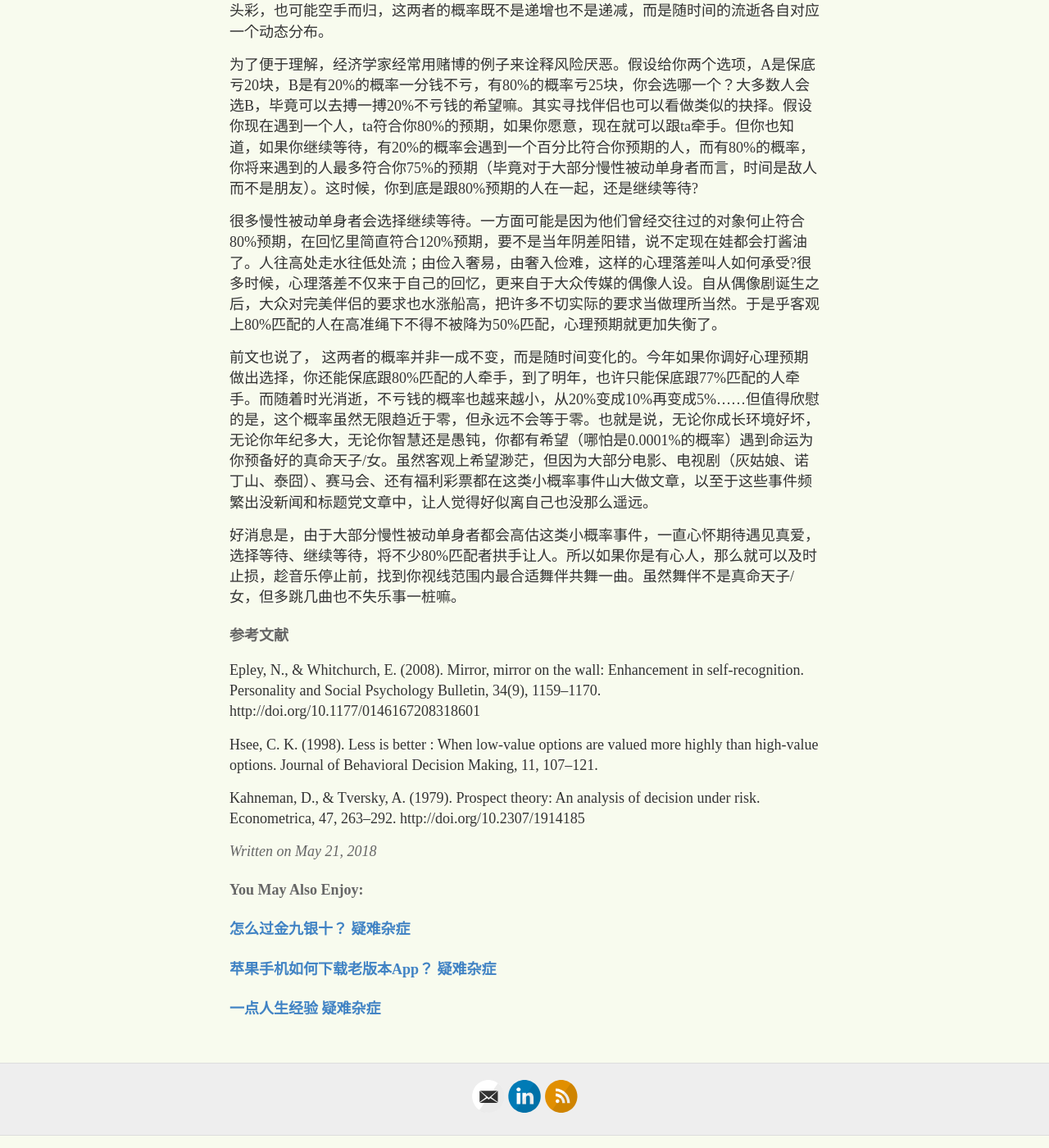
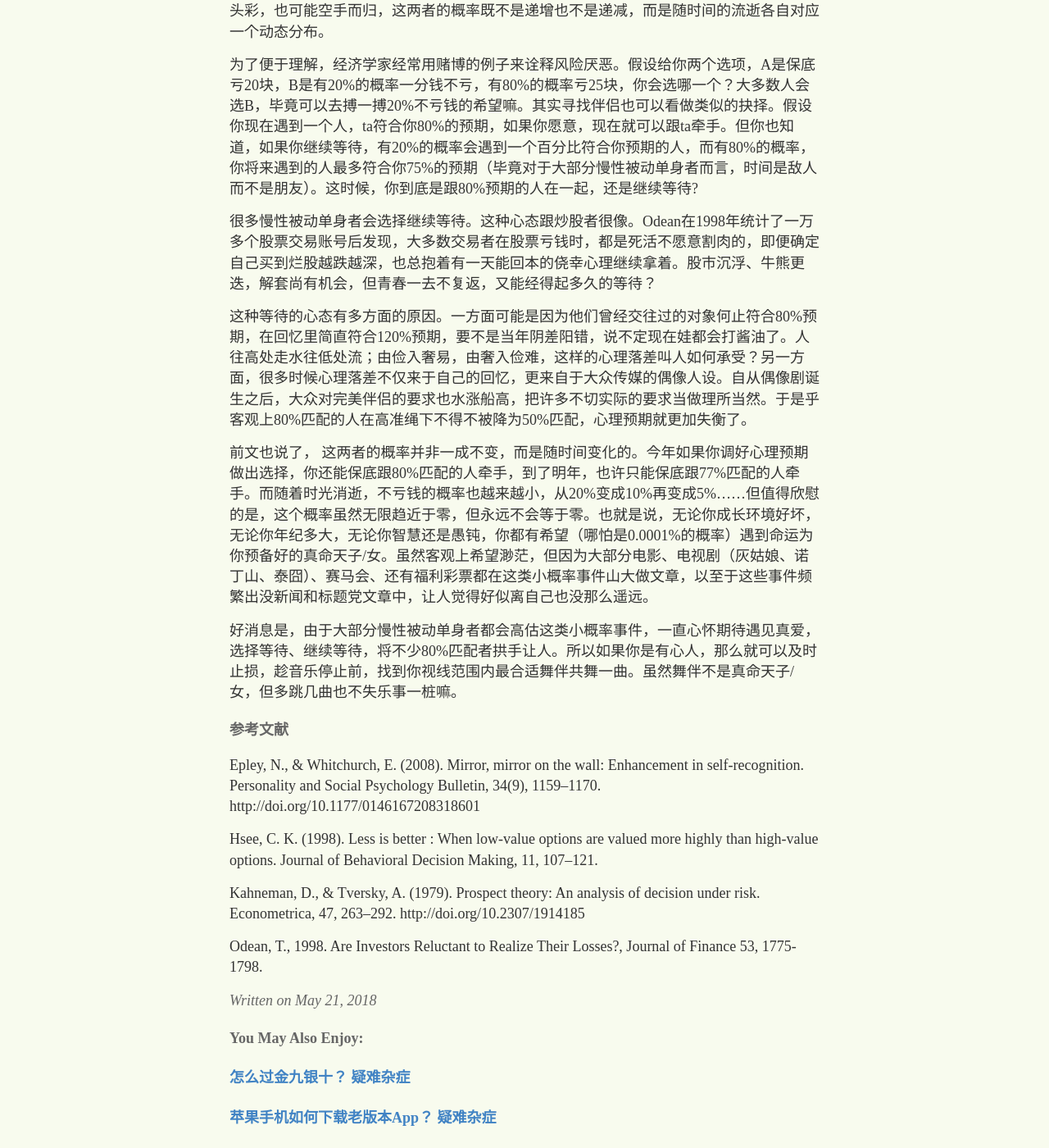
Before and after one commit to yihanxu/yihanxu.github.io, a Jekyll site: the page built from _posts/2018-5-21-chronic-single-stop-loss-limit.md, in a window 1280 px wide and 1400 px high, scrolled down 2543 px. Shown: the whole window at 82% size. Built offline with Jekyll 4.4.1, drawn with Linux system fonts in a browser that asks for light colours; comment, search, counter and statistics services are not loaded.

Commit message:
update reference

```diff
--- a/_posts/2018-5-21-chronic-single-stop-loss-limit.md
+++ b/_posts/2018-5-21-chronic-single-stop-loss-limit.md
@@ -40,7 +40,9 @@ Hsee在1998年做过一个有趣的实验。他拿着一张冰激凌的图片问
 
 为了便于理解，经济学家经常用赌博的例子来诠释风险厌恶。假设给你两个选项，A是保底亏20块，B是有20%的概率一分钱不亏，有80%的概率亏25块，你会选哪一个？大多数人会选B，毕竟可以去搏一搏20%不亏钱的希望嘛。其实寻找伴侣也可以看做类似的抉择。假设你现在遇到一个人，ta符合你80%的预期，如果你愿意，现在就可以跟ta牵手。但你也知道，如果你继续等待，有20%的概率会遇到一个百分比符合你预期的人，而有80%的概率，你将来遇到的人最多符合你75%的预期（毕竟对于大部分慢性被动单身者而言，时间是敌人而不是朋友）。这时候，你到底是跟80%预期的人在一起，还是继续等待?
 
-很多慢性被动单身者会选择继续等待。一方面可能是因为他们曾经交往过的对象何止符合80%预期，在回忆里简直符合120%预期，要不是当年阴差阳错，说不定现在娃都会打酱油了。人往高处走水往低处流；由俭入奢易，由奢入俭难，这样的心理落差叫人如何承受?很多时候，心理落差不仅来于自己的回忆，更来自于大众传媒的偶像人设。自从偶像剧诞生之后，大众对完美伴侣的要求也水涨船高，把许多不切实际的要求当做理所当然。于是乎客观上80%匹配的人在高准绳下不得不被降为50%匹配，心理预期就更加失衡了。
+很多慢性被动单身者会选择继续等待。这种心态跟炒股者很像。Odean在1998年统计了一万多个股票交易账号后发现，大多数交易者在股票亏钱时，都是死活不愿意割肉的，即便确定自己买到烂股越跌越深，也总抱着有一天能回本的侥幸心理继续拿着。股市沉浮、牛熊更迭，解套尚有机会，但青春一去不复返，又能经得起多久的等待？
+
+这种等待的心态有多方面的原因。一方面可能是因为他们曾经交往过的对象何止符合80%预期，在回忆里简直符合120%预期，要不是当年阴差阳错，说不定现在娃都会打酱油了。人往高处走水往低处流；由俭入奢易，由奢入俭难，这样的心理落差叫人如何承受？另一方面，很多时候心理落差不仅来于自己的回忆，更来自于大众传媒的偶像人设。自从偶像剧诞生之后，大众对完美伴侣的要求也水涨船高，把许多不切实际的要求当做理所当然。于是乎客观上80%匹配的人在高准绳下不得不被降为50%匹配，心理预期就更加失衡了。
 
 前文也说了， 这两者的概率并非一成不变，而是随时间变化的。今年如果你调好心理预期做出选择，你还能保底跟80%匹配的人牵手，到了明年，也许只能保底跟77%匹配的人牵手。而随着时光消逝，不亏钱的概率也越来越小，从20%变成10%再变成5%……但值得欣慰的是，这个概率虽然无限趋近于零，但永远不会等于零。也就是说，无论你成长环境好坏，无论你年纪多大，无论你智慧还是愚钝，你都有希望（哪怕是0.0001%的概率）遇到命运为你预备好的真命天子/女。虽然客观上希望渺茫，但因为大部分电影、电视剧（灰姑娘、诺丁山、泰囧）、赛马会、还有福利彩票都在这类小概率事件山大做文章，以至于这些事件频繁出没新闻和标题党文章中，让人觉得好似离自己也没那么遥远。
 
@@ -52,3 +54,5 @@ Epley, N., & Whitchurch, E. (2008). Mirror, mirror on the wall: Enhancement in s
 Hsee, C. K. (1998). Less is better : When low-value options are valued more highly than high-value options. Journal of Behavioral Decision Making, 11, 107–121.
 
 Kahneman, D., & Tversky, A. (1979). Prospect theory: An analysis of decision under risk. Econometrica, 47, 263–292. http://doi.org/10.2307/1914185
+
+Odean, T., 1998. Are Investors Reluctant to Realize Their Losses?, Journal of Finance 53, 1775-1798.
```
